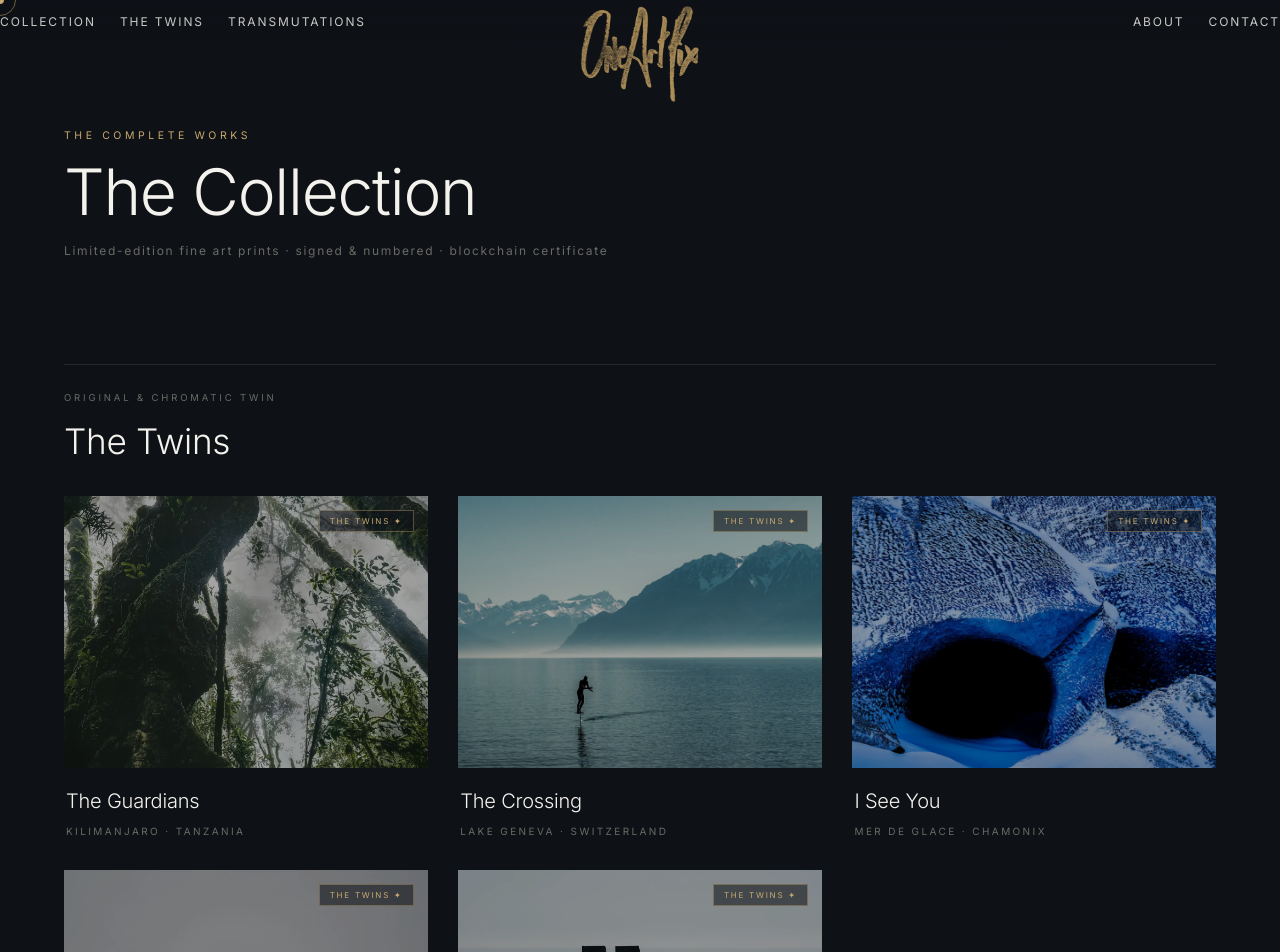
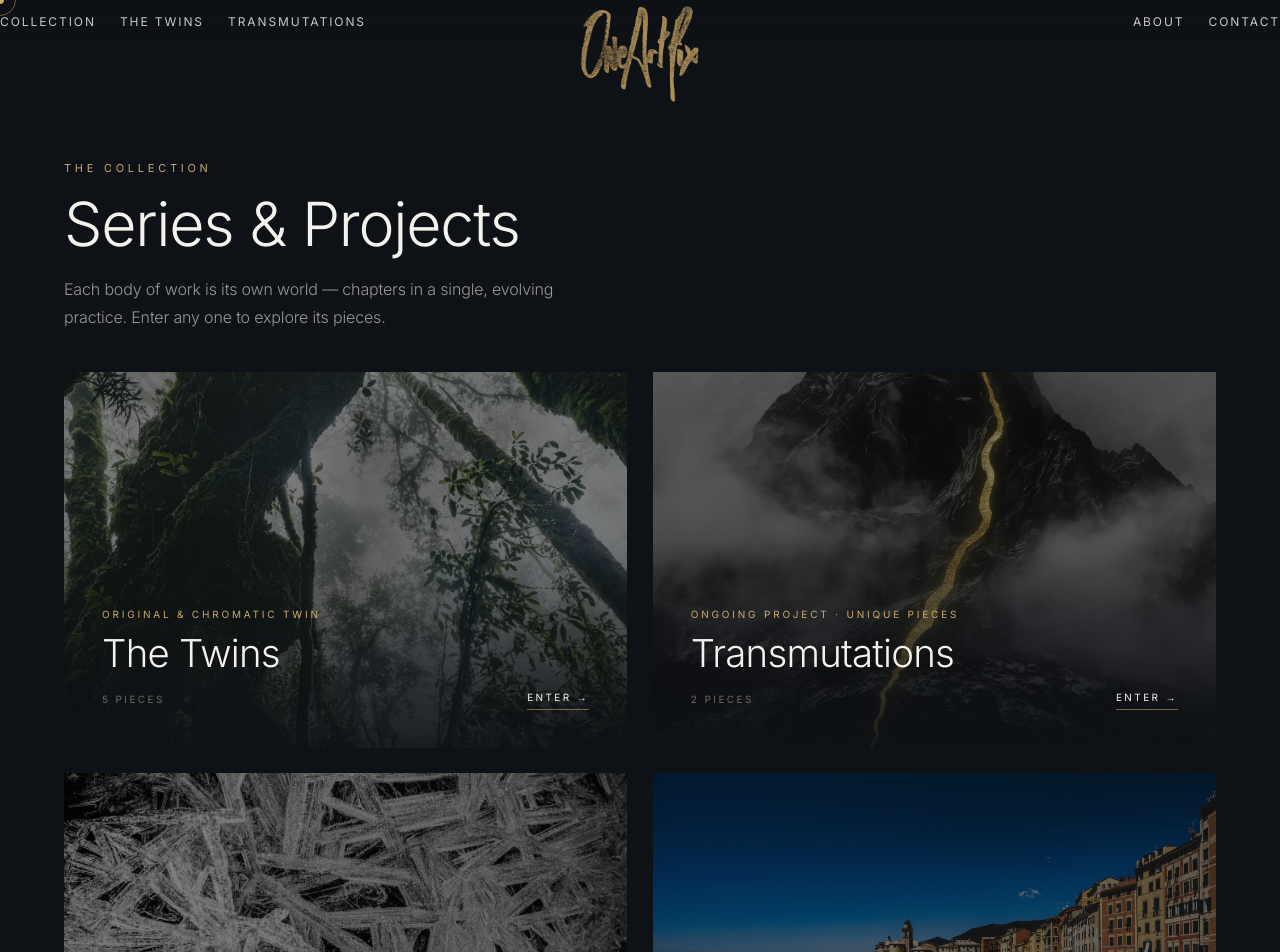
Before and after one commit to BCMED74/oneartpix-v2, a Next.js app: page /collection in a window 1280 px wide. Shown: the top 952 px of the page. Built offline with nearby package versions, Linux system fonts and the light colour scheme.

Commit message:
feat: premium Collection index

```diff
--- a/src/app/collection/page.tsx
+++ b/src/app/collection/page.tsx
@@ -1,121 +1,86 @@
 "use client";
-import Link from "next/link";
-import { ARTWORKS, type Artwork } from "@/data/artworks";
+import { SERIES, worksFor, coverFor } from "@/data/series";
 
 /* ============================================================
-   THE COLLECTION — page galerie par CATÉGORIES (/collection)
-   Chaque tuile → /collection/[id] (fiche produit), comme le carrousel.
-   POUR DÉPLACER UNE PHOTO : change son id de section dans SECTIONS.
-   Toute œuvre non listée tombe dans "More" (rien ne disparaît).
+   COLLECTION — index premium des SÉRIES / PROJETS
+   Une carte par univers (The Twins, Transmutations, Ice & Frost…),
+   chacune ouvre sa page-univers dédiée. C'est la "table des matières".
+   NB : <a> natifs (styled-jsx ne style pas les <Link>).
    ============================================================ */
 
-const GOLD = "#C9A96E";
-const WHITE = "#F4F2ED";
-
-type Section = { key: string; title: string; sub?: string; intro?: string; match?: (a: Artwork) => boolean; ids?: string[] };
-
-const SECTIONS: Section[] = [
-  { key: "twins",          title: "The Twins",           sub: "Original & Chromatic Twin",   match: (a) => a.isTwin },
-  { key: "transmutations", title: "Transmutations",      sub: "Ongoing project · unique pieces",
-    intro: "An ongoing project. Each photograph is printed on plexiglass, then physically transformed — molten metal (gold, silver, copper) is poured onto the surface to trace veins of light, or the image is recut into a mosaic of fragments. The aim is simple: turn a single photograph into a unique, hand-finished object. Works in progress — each piece is one of a kind, available on request.",
-    ids: ["gold-river", "fragments"] },
-  { key: "ice",            title: "Ice & Frost",         sub: "Studies in cold",             ids: ["crystalline", "glacial", "hoarfrost", "first-frost", "dew"] },
-  { key: "landscape",      title: "Landscapes & Nature", sub: "Light on the land",           ids: ["daybreak", "riviera", "still-waters", "golden-valley", "above-the-clouds"] },
-  { key: "texture",        title: "Textures & Details",  sub: "Form, grain & abstraction",   ids: ["heartwood", "silver-bark", "driftwood"] },
-  { key: "living",         title: "The Living World",    sub: "Wildlife & nature",           ids: ["manta", "golden-hour", "ember"] },
-];
-
-function buildGroups() {
-  const used = new Set<string>();
-  const groups = SECTIONS.map((s) => {
-    const works = ARTWORKS.filter((a) => {
-      if (used.has(a.id)) return false;
-      const inSection = s.match ? s.match(a) : (s.ids?.includes(a.id) ?? false);
-      if (inSection) used.add(a.id);
-      return inSection;
-    });
-    return { ...s, works };
-  }).filter((g) => g.works.length > 0);
-  const rest = ARTWORKS.filter((a) => !used.has(a.id));
-  if (rest.length) groups.push({ key: "more", title: "More", sub: "Recent additions", works: rest });
-  return groups;
-}
-
 export default function CollectionPage() {
-  const groups = buildGroups();
   return (
-    <main className="oap-coll">
-      <header className="head">
-        <p className="eyebrow">The Complete Works</p>
-        <h1 className="title">The Collection</h1>
-        <p className="sub">Limited-edition fine art prints · signed &amp; numbered · blockchain certificate</p>
+    <main className="coll">
+      <header className="coll-head">
+        <p className="eyebrow">The Collection</p>
+        <h1 className="coll-title">Series &amp; Projects</h1>
+        <p className="coll-intro">
+          Each body of work is its own world — chapters in a single, evolving practice.
+          Enter any one to explore its pieces.
+        </p>
       </header>
 
-      {groups.map((g) => (
-        <section key={g.key} id={g.key} className="cat">
-          <div className="cat-head">
-            {g.sub && <p className="cat-eyebrow">{g.sub}</p>}
-            <h2 className="cat-title">{g.title}</h2>
-          </div>
-          {g.intro && <p className="cat-intro">{g.intro}</p>}
-          <div className="grid">
-            {g.works.map((art) => {
-              const sold = art.sold ?? [];
-              return (
-                <Link key={art.id} href={`/collection/${art.id}`} className="tile">
-                  <div className="frame">
-                    <img src={art.images.main} alt={art.title} loading="lazy" />
-                    {art.isTwin && <span className="tag">The Twins ✦</span>}
-                  </div>
-                  <div className="meta">
-                    <div className="line">
-                      <h3>{art.title}</h3>
-                      {sold.length > 0 && <span className="sold">{sold[0]} · Sold</span>}
-                    </div>
-                    <p className="loc">{art.location}</p>
-                  </div>
-                </Link>
-              );
-            })}
-          </div>
-        </section>
-      ))}
+      <section className="series-grid">
+        {SERIES.map((s) => {
+          const n = worksFor(s).length;
+          if (n === 0) return null;
+          return (
+            <a key={s.slug} href={s.href} className="scard">
+              <span className="scard-media">
+                <img src={coverFor(s)} alt={s.title} loading="lazy" />
+              </span>
+              <span className="scard-body">
+                <span className="scard-sub">{s.sub}</span>
+                <span className="scard-title">{s.title}</span>
+                <span className="scard-meta">
+                  {n} {n > 1 ? "pieces" : "piece"} <i>Enter →</i>
+                </span>
+              </span>
+            </a>
+          );
+        })}
+      </section>
 
       <style jsx>{`
-        .oap-coll{
-          --white:#F4F2ED; --grey:#9a9892; --dim:#6b6a65; --gold:#C9A96E;
+        .coll{ --white:#F4F2ED; --grey:#9a9892; --dim:#6b6a65; --gold:#C9A96E;
           --hair:rgba(255,255,255,.09); --goldhair:rgba(201,169,110,.55);
-          background:#0E1116; color:var(--white); width:100%; min-height:100vh;
-          padding:clamp(120px,16vh,180px) clamp(24px,5vw,72px) clamp(80px,12vh,140px);
-          letter-spacing:-.01em;
+          background:#0E1116; color:var(--white); min-height:100vh; width:100%; letter-spacing:-.01em; }
+
+        /* En-tête */
+        .coll-head{ max-width:1300px; margin:0 auto;
+          padding:clamp(120px,20vh,190px) clamp(24px,5vw,72px) clamp(30px,5vh,56px); }
+        .eyebrow{ color:var(--gold); font-size:11px; letter-spacing:.34em; text-transform:uppercase; margin-bottom:16px; }
+        .coll-title{ font-weight:300; font-size:clamp(2.4rem,5vw,3.8rem); line-height:1.02; letter-spacing:-.02em; margin-bottom:20px; }
+        .coll-intro{ color:var(--grey); font-weight:300; font-size:clamp(14px,1.3vw,16px); line-height:1.8; max-width:56ch; }
+
+        /* Grille de cartes-séries */
+        .series-grid{ max-width:1300px; margin:0 auto;
+          padding:0 clamp(24px,5vw,72px) clamp(90px,14vh,150px);
+          display:grid; grid-template-columns:1fr 1fr; gap:clamp(18px,2vw,32px); }
+
+        .scard{ position:relative; display:block; overflow:hidden; text-decoration:none; color:inherit;
+          aspect-ratio:3 / 2; background:#0b0d11; }
+        .scard-media{ position:absolute; inset:0; }
+        .scard-media img{ width:100%; height:100%; object-fit:cover; display:block; filter:brightness(.6);
+          transform:scale(1.005); transition:filter .6s ease, transform 1.1s cubic-bezier(.4,0,.2,1); }
+        .scard::after{ content:""; position:absolute; inset:0; pointer-events:none; z-index:1;
+          background:linear-gradient(180deg, rgba(14,17,22,.15) 0%, rgba(14,17,22,.2) 45%, rgba(14,17,22,.9) 100%); }
+        .scard:hover .scard-media img{ filter:brightness(.82); transform:scale(1.05); }
+
+        .scard-body{ position:absolute; left:0; bottom:0; z-index:2; display:block;
+          padding:clamp(22px,3vw,38px); width:100%; }
+        .scard-sub{ display:block; color:var(--gold); font-size:10px; letter-spacing:.28em; text-transform:uppercase; margin-bottom:12px; }
+        .scard-title{ display:block; font-weight:300; font-size:clamp(1.7rem,3vw,2.6rem); line-height:1.02; letter-spacing:-.02em; margin-bottom:16px; }
+        .scard-meta{ display:flex; align-items:center; justify-content:space-between; gap:12px;
+          color:var(--dim); font-size:10px; letter-spacing:.24em; text-transform:uppercase; }
+        .scard-meta i{ font-style:normal; color:var(--white); border-bottom:1px solid var(--goldhair);
+          padding-bottom:4px; transition:color .3s; }
+        .scard:hover .scard-meta i{ color:var(--gold); }
+
+        @media (max-width:820px){
+          .series-grid{ grid-template-columns:1fr; gap:16px; }
+          .scard{ aspect-ratio:4 / 3; }
         }
-        .head{max-width:1400px; margin:0 auto clamp(40px,6vh,64px);}
-        .eyebrow{color:var(--gold); font-size:10.5px; letter-spacing:.34em; text-transform:uppercase; margin-bottom:16px;}
-        .title{font-weight:300; font-size:clamp(2.4rem,5vw,4rem); letter-spacing:-.02em; line-height:1;}
-        .sub{margin-top:18px; color:var(--dim); font-size:12px; letter-spacing:.14em;}
-        .cat{max-width:1400px; margin:0 auto; padding-top:clamp(48px,7vh,84px); scroll-margin-top:96px;}
-        .cat-head{margin-bottom:clamp(24px,3.5vh,40px); border-top:1px solid var(--hair); padding-top:26px;}
-        .cat-eyebrow{color:var(--dim); font-size:9.5px; letter-spacing:.3em; text-transform:uppercase; margin-bottom:10px;}
-        .cat-title{font-weight:300; font-size:clamp(1.5rem,3vw,2.2rem); letter-spacing:-.01em; color:var(--white);}
-        .cat-intro{max-width:64ch; margin:2px 0 30px; color:var(--grey); font-size:13.5px; line-height:1.75;}
-        .grid{display:grid; gap:clamp(20px,2.4vw,40px); grid-template-columns:repeat(3, 1fr);}
-        .tile{text-decoration:none; color:inherit; display:block;}
-        .frame{position:relative; overflow:hidden; background:#0b0d11; aspect-ratio:4/3;}
-        .frame img{width:100%; height:100%; object-fit:cover; display:block;
-          filter:brightness(.68); transform:scale(1.005);
-          transition:filter .6s ease, transform .9s cubic-bezier(.4,0,.2,1);}
-        .tile:hover .frame img{filter:brightness(1); transform:scale(1.05);}
-        .tag{position:absolute; top:14px; right:14px; background:rgba(14,17,22,.55);
-          border:1px solid rgba(201,169,110,.4); color:var(--gold);
-          font-size:8px; letter-spacing:.22em; text-transform:uppercase; padding:4px 10px;}
-        .meta{padding:18px 2px 0;}
-        .line{display:flex; align-items:baseline; justify-content:space-between; gap:12px;}
-        .meta h3{font-weight:300; font-size:1.25rem; letter-spacing:-.01em; color:var(--white);}
-        .sold{flex:0 0 auto; color:var(--gold); font-size:8.5px; letter-spacing:.2em;
-          text-transform:uppercase; text-decoration:line-through; text-decoration-color:rgba(201,169,110,.5);}
-        .loc{margin-top:8px; color:var(--dim); font-size:10px; letter-spacing:.24em; text-transform:uppercase;}
-        @media (max-width:1024px){ .grid{grid-template-columns:repeat(2,1fr);} }
-        @media (max-width:640px){ .grid{grid-template-columns:1fr; gap:32px;} .meta h3{font-size:1.15rem;} }
       `}</style>
     </main>
   );
```
